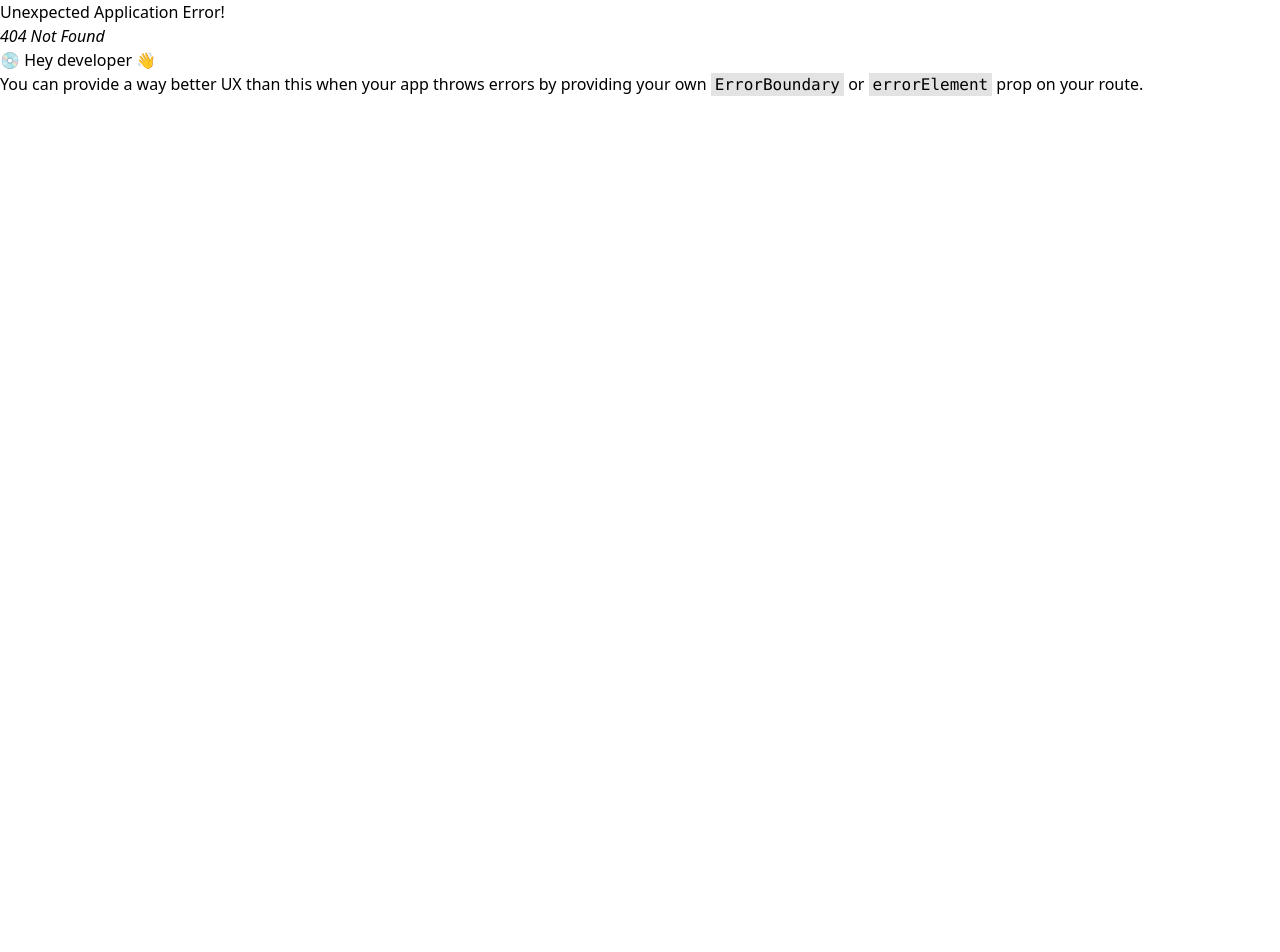
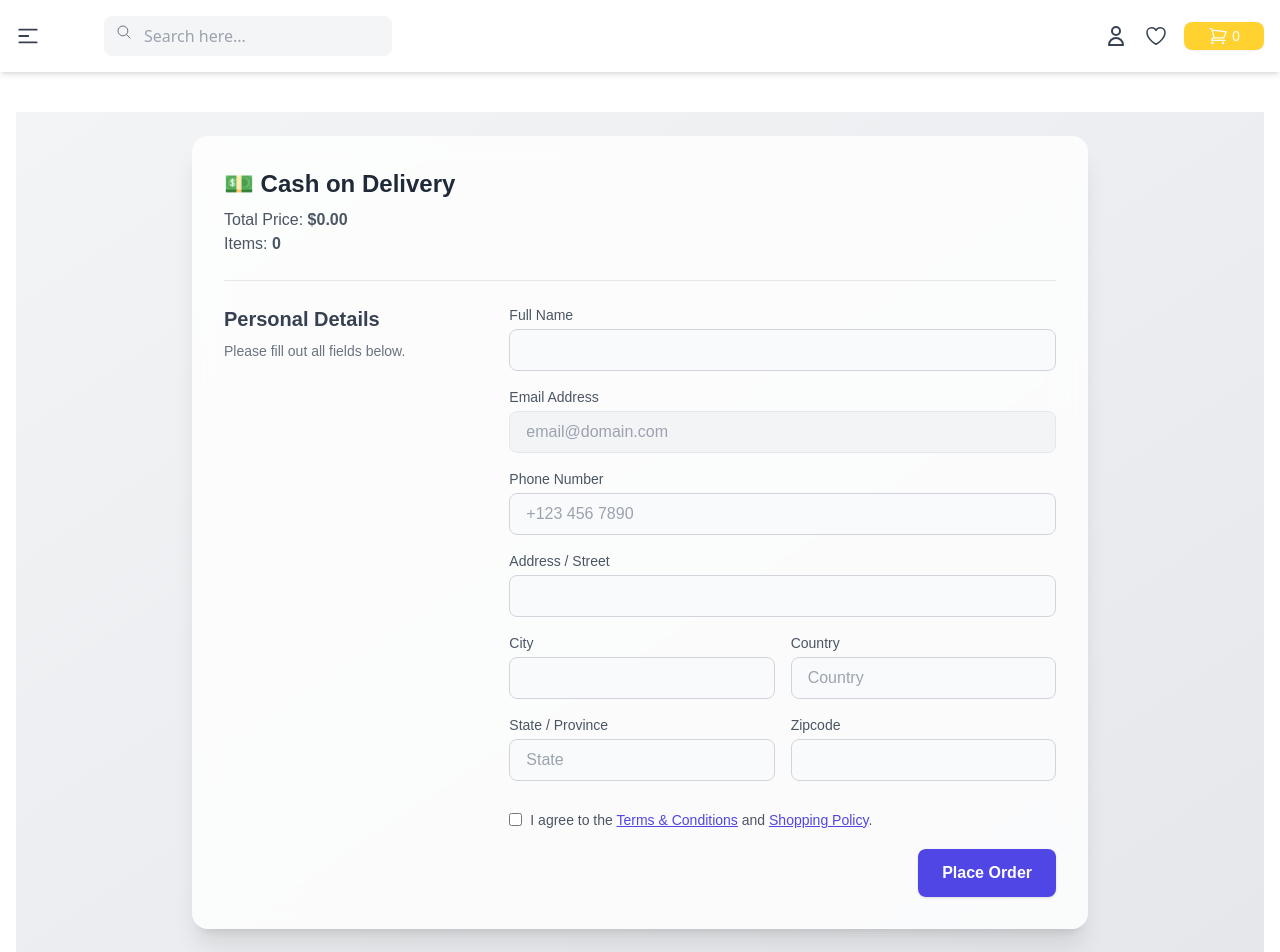
Before and after one commit to Shubhammid/book-store-mern-project, a React (Vite) app in the folder frontend/: page /checkout in a window 1280 px wide. Before the commit this address had no page. Shown: the top 952 px of the page. Before the commit the page ends 800 px from the top, so only its background shows below. Built offline with nearby package versions, Linux system fonts and the light colour scheme.

Commit message:
Added Checkout Page

```diff
--- /dev/null
+++ b/frontend/src/pages/books/CheckoutPage.jsx
@@ -0,0 +1,212 @@
+import { Link } from "react-router-dom";
+import { useSelector } from 'react-redux';
+import { useForm } from "react-hook-form"
+import { useState } from "react";
+
+const CheckoutPage = () => {
+    const cartItems = useSelector(state => state.cart.cartItems);
+    const totalPrice = cartItems.reduce((acc, item) => acc + item.newPrice, 0).toFixed(2);
+    const currentUser = true;
+    const {
+        register,
+        handleSubmit,
+        watch,
+        formState: { errors },
+    } = useForm()
+
+    const [isChecked, setIsChecked] = useState(false)
+     const onSubmit = (data) => {
+
+        const newOrder = {
+            name: data.name,
+            email: currentUser?.email,
+            address: {
+                city: data.city,
+                country: data.country,
+                state: data.state,
+                zipcode: data.zipcode
+
+            },
+            phone: data.phone,
+            productIds: cartItems.map(item => item?._id),
+            totalPrice: totalPrice,
+        }
+    }
+
+  return (
+    <div className="min-h-screen p-6 bg-gradient-to-br from-gray-100 to-gray-200 flex items-center justify-center">
+      <div className="w-full max-w-4xl bg-white/80 backdrop-blur-lg rounded-2xl shadow-xl p-8">
+        <div className="border-b pb-6 mb-6">
+          <h2 className="text-2xl font-bold text-gray-800 mb-2">
+            💵 Cash on Delivery
+          </h2>
+          <p className="text-gray-600">
+            Total Price: <span className="font-semibold">${totalPrice}</span>
+          </p>
+          <p className="text-gray-600">
+            Items: <span className="font-semibold">{cartItems.length > 0 ? cartItems.length : 0}</span>
+          </p>
+        </div>
+
+        <form className="grid gap-6 grid-cols-1 lg:grid-cols-3">
+          <div className="text-gray-700">
+            <h3 className="text-xl font-semibold mb-2">Personal Details</h3>
+            <p className="text-sm text-gray-500">
+              Please fill out all fields below.
+            </p>
+          </div>
+
+          <div className="lg:col-span-2 grid gap-4 grid-cols-1 md:grid-cols-2">
+            <div className="md:col-span-2">
+              <label
+                htmlFor="name"
+                className="block text-sm font-medium text-gray-600 mb-1"
+              >
+                Full Name
+              </label>
+              <input
+                type="text"
+                id="name"
+                className="w-full rounded-lg border border-gray-300 px-4 py-2 bg-gray-50 focus:ring-2 focus:ring-indigo-500 focus:outline-none"
+              />
+            </div>
+
+            <div className="md:col-span-2">
+              <label
+                htmlFor="email"
+                className="block text-sm font-medium text-gray-600 mb-1"
+              >
+                Email Address
+              </label>
+              <input
+                type="email"
+                id="email"
+                disabled
+                placeholder="email@domain.com"
+                className="w-full rounded-lg border border-gray-200 px-4 py-2 bg-gray-100 text-gray-500 cursor-not-allowed"
+              />
+            </div>
+
+            <div className="md:col-span-2">
+              <label
+                htmlFor="phone"
+                className="block text-sm font-medium text-gray-600 mb-1"
+              >
+                Phone Number
+              </label>
+              <input
+                type="number"
+                id="phone"
+                placeholder="+123 456 7890"
+                className="w-full rounded-lg border border-gray-300 px-4 py-2 bg-gray-50 focus:ring-2 focus:ring-indigo-500"
+              />
+            </div>
+
+            <div className="md:col-span-2">
+              <label
+                htmlFor="address"
+                className="block text-sm font-medium text-gray-600 mb-1"
+              >
+                Address / Street
+              </label>
+              <input
+                type="text"
+                id="address"
+                className="w-full rounded-lg border border-gray-300 px-4 py-2 bg-gray-50 focus:ring-2 focus:ring-indigo-500"
+              />
+            </div>
+
+            <div>
+              <label
+                htmlFor="city"
+                className="block text-sm font-medium text-gray-600 mb-1"
+              >
+                City
+              </label>
+              <input
+                type="text"
+                id="city"
+                className="w-full rounded-lg border border-gray-300 px-4 py-2 bg-gray-50 focus:ring-2 focus:ring-indigo-500"
+              />
+            </div>
+
+            <div>
+              <label
+                htmlFor="country"
+                className="block text-sm font-medium text-gray-600 mb-1"
+              >
+                Country
+              </label>
+              <input
+                type="text"
+                id="country"
+                placeholder="Country"
+                className="w-full rounded-lg border border-gray-300 px-4 py-2 bg-gray-50 focus:ring-2 focus:ring-indigo-500"
+              />
+            </div>
+
+            <div>
+              <label
+                htmlFor="state"
+                className="block text-sm font-medium text-gray-600 mb-1"
+              >
+                State / Province
+              </label>
+              <input
+                type="text"
+                id="state"
+                placeholder="State"
+                className="w-full rounded-lg border border-gray-300 px-4 py-2 bg-gray-50 focus:ring-2 focus:ring-indigo-500"
+              />
+            </div>
+
+            <div>
+              <label
+                htmlFor="zipcode"
+                className="block text-sm font-medium text-gray-600 mb-1"
+              >
+                Zipcode
+              </label>
+              <input
+                type="text"
+                id="zipcode"
+                className="w-full rounded-lg border border-gray-300 px-4 py-2 bg-gray-50 focus:ring-2 focus:ring-indigo-500"
+              />
+            </div>
+
+            <div className="md:col-span-2 mt-3">
+              <label className="inline-flex items-center text-sm text-gray-600">
+                <input
+                  type="checkbox"
+                  className="rounded text-indigo-600 focus:ring-indigo-500"
+                />
+                <span className="ml-2">
+                  I agree to the{" "}
+                  <Link className="underline text-indigo-600">
+                    Terms & Conditions
+                  </Link>{" "}
+                  and{" "}
+                  <Link className="underline text-indigo-600">
+                    Shopping Policy
+                  </Link>
+                  .
+                </span>
+              </label>
+            </div>
+
+            <div className="md:col-span-2 text-right">
+              <button
+                type="submit"
+                className="w-full md:w-auto bg-indigo-600 hover:bg-indigo-700 text-white font-semibold px-6 py-3 rounded-lg shadow transition-all"
+              >
+                Place Order
+              </button>
+            </div>
+          </div>
+        </form>
+      </div>
+    </div>
+  );
+};
+
+export default CheckoutPage;
```
Also changed, not shown: frontend/src/routers/router.jsx (+7 -2 lines).
